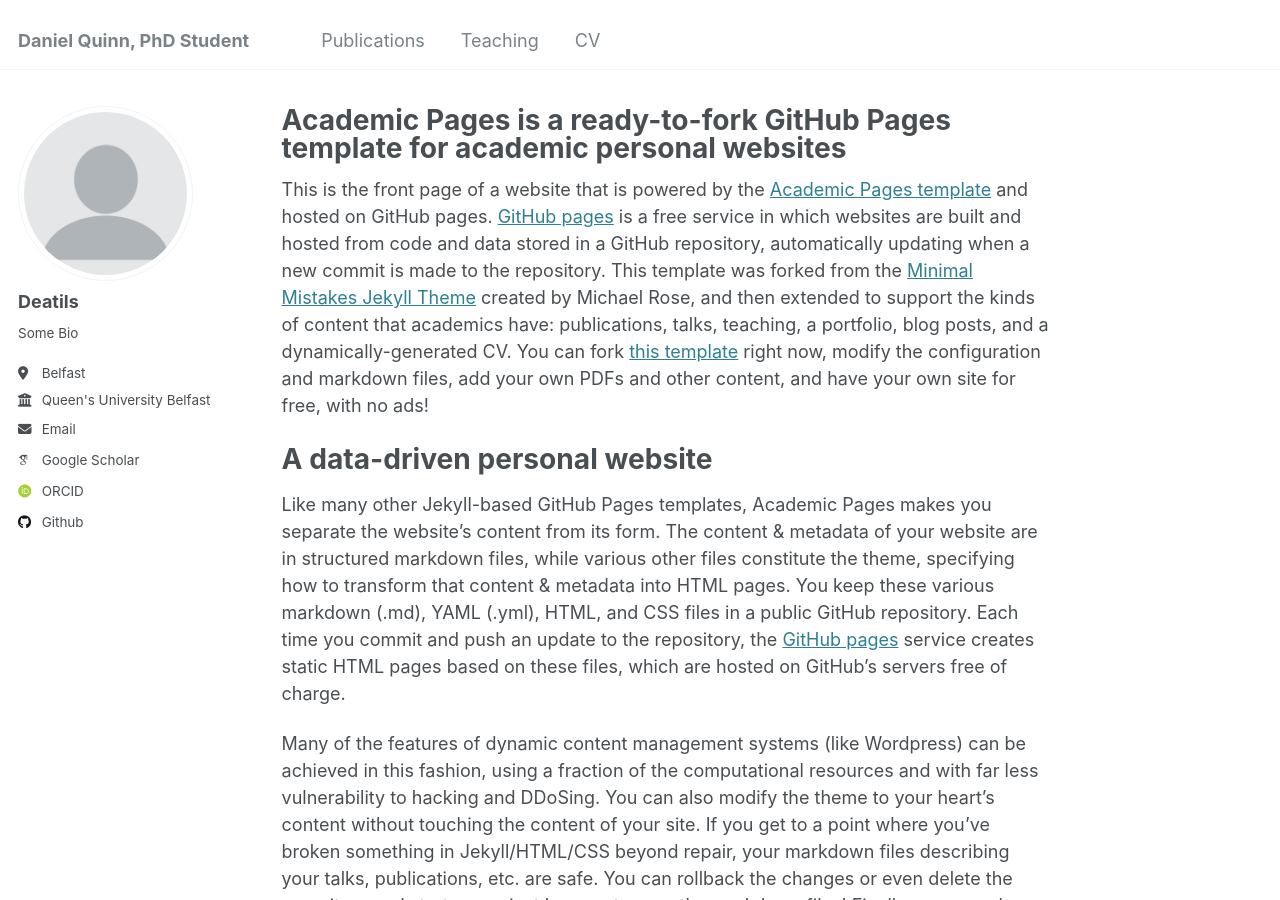
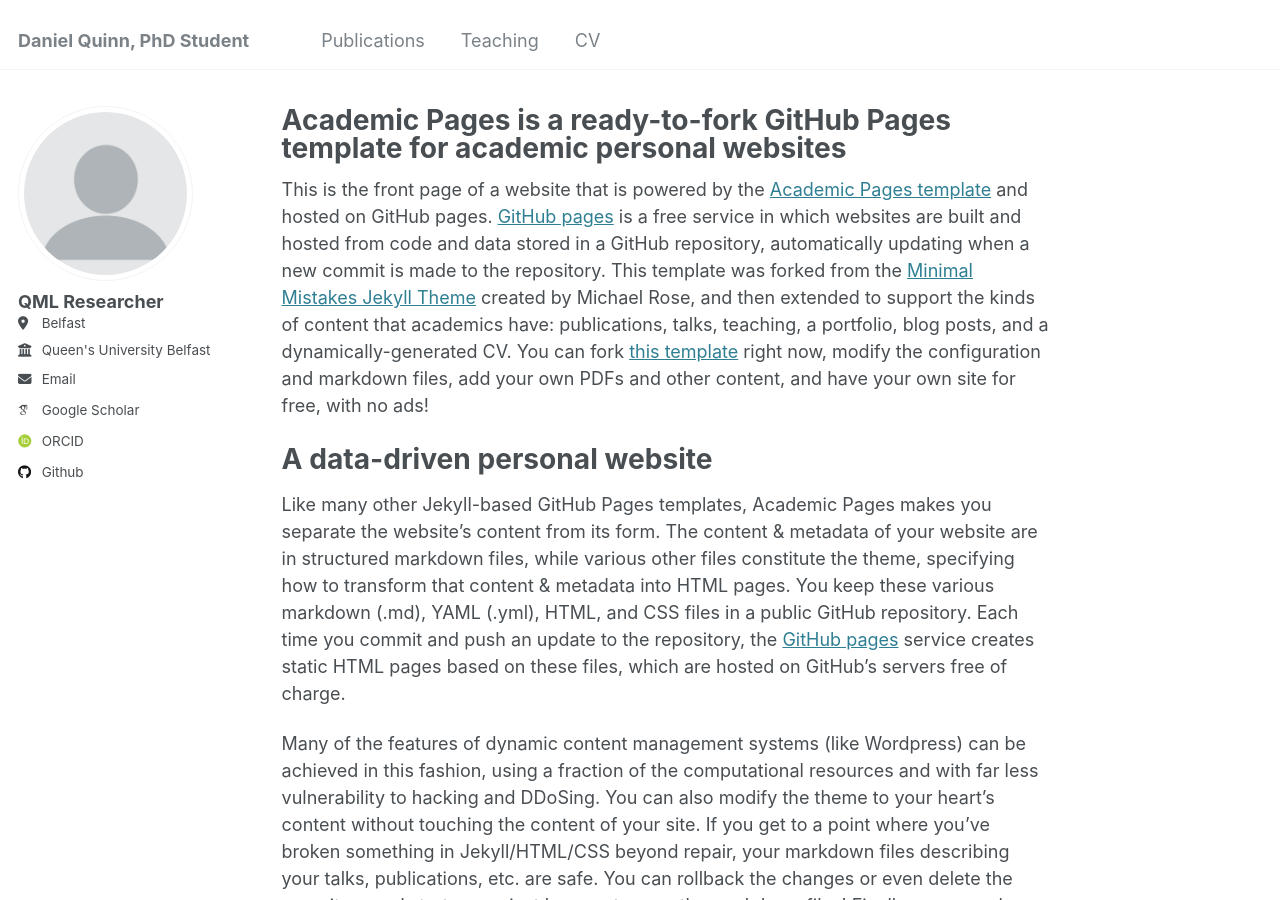
Before and after one commit to DanielQuinn53/DanielQuinn53.github.io, a Jekyll site: the page built from _pages/about.md, in a window 1280 px wide and 900 px high. Built offline with Jekyll 4.4.1, drawn with Linux system fonts in a browser that asks for light colours; some web fonts are replaced.

Commit message:
Update _config.yml

```diff
--- a/_config.yml
+++ b/_config.yml
@@ -22,9 +22,9 @@ repository               : "DanielQuinn53/DanielQuinn53.github.io"
 author:
   # Biographic information
   avatar           : "profile.png"
-  name             : "Deatils"
+  name             : "QML Researcher"
   pronouns         : # example: "she/her"
-  bio              : "Some Bio"
+  bio              : #"Some Bio"
   location         : "Belfast"
   employer         : "Queen's University Belfast"
   uri              : # URL
```
